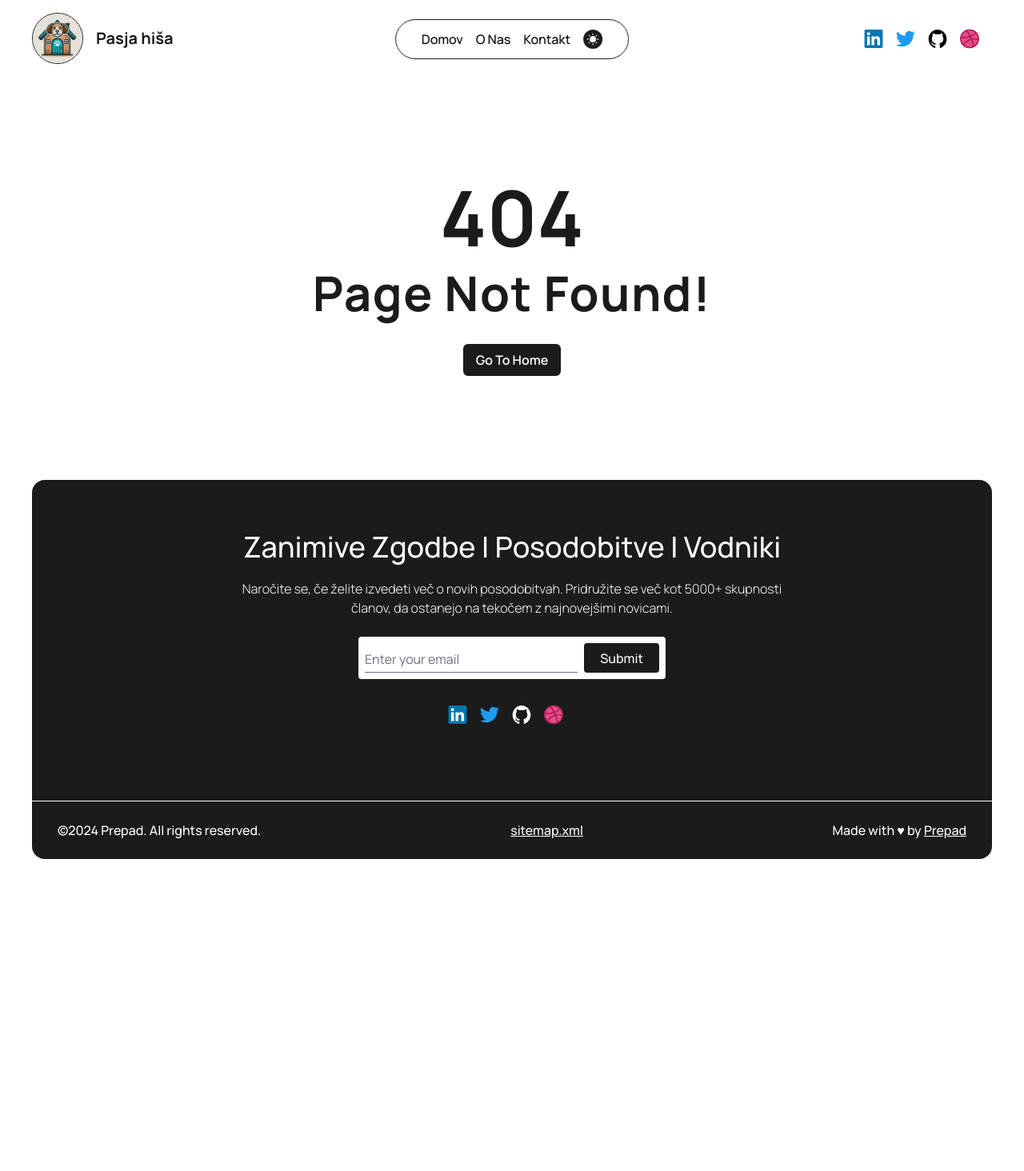
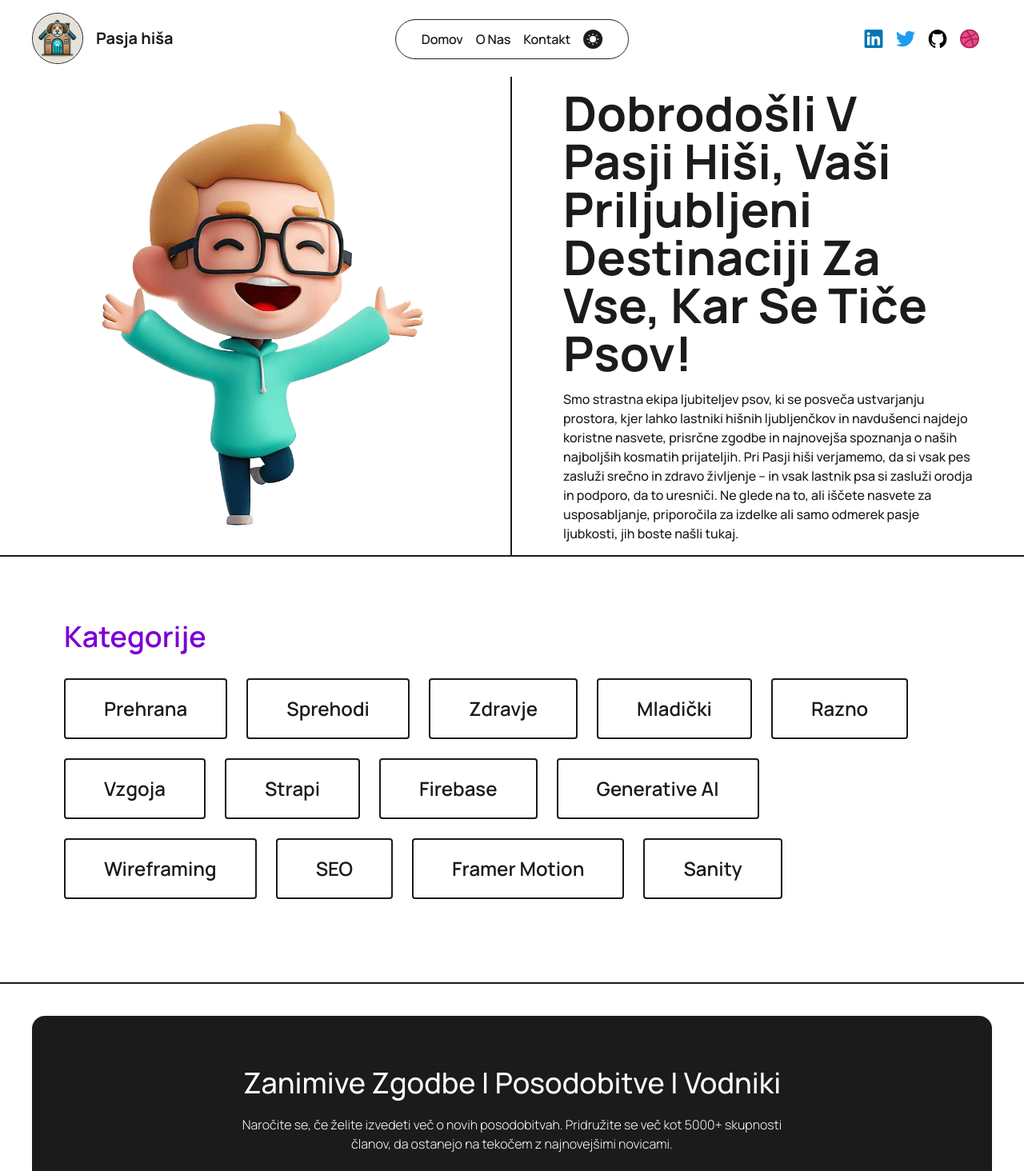
Before and after one commit to Prepadin/pasjahisa, a Next.js app: page /about in a window 1280 px wide. Before the commit this address had no page. Shown: the top 1464 px of the page at 80% size. Before the commit the page ends 1114 px from the top, so only its background shows below. Built offline with nearby package versions, Linux system fonts and the light colour scheme.

Commit message:
first commit

```diff
--- /dev/null
+++ b/src/app/(about)/about/page.js
@@ -0,0 +1,21 @@
+import AboutCoverSection from "@/src/components/About/AboutCoverSection";
+import Skills from "@/src/components/About/Skills";
+import Link from "next/link";
+
+
+export const metadata = {
+  title: "About Me",
+  description: `Here are some details about my self.`,
+};
+
+export default function About() {
+  return (
+    <>
+      <AboutCoverSection />
+      <Skills />
+      {/* <h2 className="mt-8 font-semibold text-lg md:text-2xl self-start mx-5 xs:mx-10 sm:mx-12 md:mx-16 lg:mx-20 text-dark dark:text-light dark:font-normal">
+      Have a project in mind? Reach out to me 📞 from <Link href="/contact"  className="!underline underline-offset-2"   >here</Link> and let's make it happen.
+      </h2> */}
+    </>
+  );
+}
--- /dev/null
+++ b/src/app/(about)/contact/page.js
@@ -0,0 +1,22 @@
+import ContactForm from "@/src/components/Contact/ContactForm";
+import LottieAnimation from "@/src/components/Contact/LottieAnimation";
+import siteMetadata from "@/src/utils/siteMetaData";
+
+
+export const metadata = {
+  title: "Contact Me",
+  description: `Contact me through the form available on this page or email me at ${siteMetadata.email}`,
+};
+
+
+export default function Contact() {
+  return (
+    <section className="w-full h-auto md:h-[75vh] border-b-2 border-solid border-dark dark:border-light flex  flex-col md:flex-row items-center justify-center text-dark dark:text-light">
+      <div className="inline-block w-full sm:w-4/5 md:w-2/5 h-full md:border-r-2 border-solid border-dark dark:border-light"><LottieAnimation /></div>
+      <div className="w-full  md:w-3/5 flex flex-col items-start justify-center px-5 xs:px-10 md:px-16 pb-8">
+        <h2 className="font-bold  text-2xl xs:text-3xl sm:text-4xl">Info@pasjahisa.si</h2>
+        {/* <ContactForm /> */}
+      </div>
+    </section>
+  );
+}
--- /dev/null
+++ b/src/app/(about)/layout.js
@@ -0,0 +1,20 @@
+
+
+
+const insights = [
+    "20+ Projects Completed",
+    "3+ Years of Freelancing",
+    "99% Client Satisfaction",
+    "20K+ Subscribers",
+    "Authored In-Depth Course on Educative",
+    "Contributed as a Technical Course Reviewer 📝",
+    "Recipient of the Hackernoon Noonies Award 🏆",
+  ];
+
+export default function AboutLayout({ children }) {
+  return (
+    <main className="w-full flex flex-col items-center justify-between">
+    {children}
+    </main>
+  );
+}
--- /dev/null
+++ b/src/components/About/AboutCoverSection.js
@@ -0,0 +1,31 @@
+import Image from 'next/image'
+import React from 'react'
+import profileCharacter from "../../../public/character.png"
+
+const AboutCoverSection = () => {
+  return (
+    <section className='w-full md:h-[75vh] border-b-2 border-solid border-dark dark:border-light flex flex-col md:flex-row items-center justify-center text-dark dark:text-light'>
+        <div className='w-full md:w-1/2 h-full border-r-2 border-solid border-dark dark:border-light flex justify-center'>
+            <Image src={profileCharacter} alt="CodeBucks"
+            className='w-4/5  xs:w-3/4 md:w-full h-full object-contain object-center'
+            priority
+            sizes="(max-width: 768px) 100vw,(max-width: 1180px) 50vw, 50vw"
+            />
+        </div>
+
+        <div className='w-full md:w-1/2 flex flex-col text-left items-start justify-center px-5 xs:p-10 pb-10 lg:px-16'>
+            <h2 className='font-bold capitalize text-4xl xs:text-5xl sxl:text-6xl  text-center lg:text-left'>
+            Dobrodošli v Pasji hiši, vaši priljubljeni destinaciji za vse, kar se tiče psov!
+            </h2>
+            <p className='font-medium  mt-4 text-base'>
+            Smo strastna ekipa ljubiteljev psov, ki se posveča ustvarjanju prostora, kjer lahko lastniki hišnih ljubljenčkov in navdušenci najdejo koristne nasvete, prisrčne zgodbe in najnovejša spoznanja o naših najboljših kosmatih prijateljih.
+
+            Pri Pasji hiši verjamemo, da si vsak pes zasluži srečno in zdravo življenje – in vsak lastnik psa si zasluži orodja in podporo, da to uresniči. Ne glede na to, ali iščete nasvete za usposabljanje, priporočila za izdelke ali samo odmerek pasje ljubkosti, jih boste našli tukaj.
+
+            </p>
+        </div>
+    </section>
+  )
+}
+
+export default AboutCoverSection
--- /dev/null
+++ b/src/components/About/Skills.js
@@ -0,0 +1,40 @@
+const SkillList = [
+  "prehrana",
+  "sprehodi",
+  "zdravje",
+  "mladički",
+  "razno",
+  "vzgoja",
+  "strapi",
+  "firebase",
+  "generative AI",
+  "wireframing",
+  "SEO",
+  "framer motion",
+  "sanity",
+];
+
+const Skills = () => {
+  return (
+    <section className="w-full flex flex-col p-5 xs:p-10 sm:p-12 md:p-16 lg:p-20 border-b-2 border-solid border-dark dark:border-light
+     text-dark dark:text-light">
+      <span className="font-semibold text-lg sm:text-3xl md:text-4xl text-accent dark:text-accentDark">
+        Kategorije
+      </span>
+      <ul className="flex flex-wrap mt-8 justify-center  xs:justify-start">
+        {SkillList.map((item, index) => {
+          return (
+            <li
+              key={index}
+              className="font-semibold inline-block capitalize text-base xs:text-lg sm:text-xl  md:text-2xl py-2 xs:py-3 sm:py-4 lg:py-5 px-4 xs:px-6 sm:px-8 lg:px-12 border-2 border-solid border-dark dark:border-light rounded mr-3 mb-3 xs:mr-4 xs:mb-4  md:mr-6 md:mb-6 hover:scale-105 transition-all ease duration-200 cursor-pointer dark:font-normal"
+            >
+              {item}
+            </li>
+          );
+        })}
+      </ul>
+    </section>
+  );
+};
+
+export default Skills;
```
